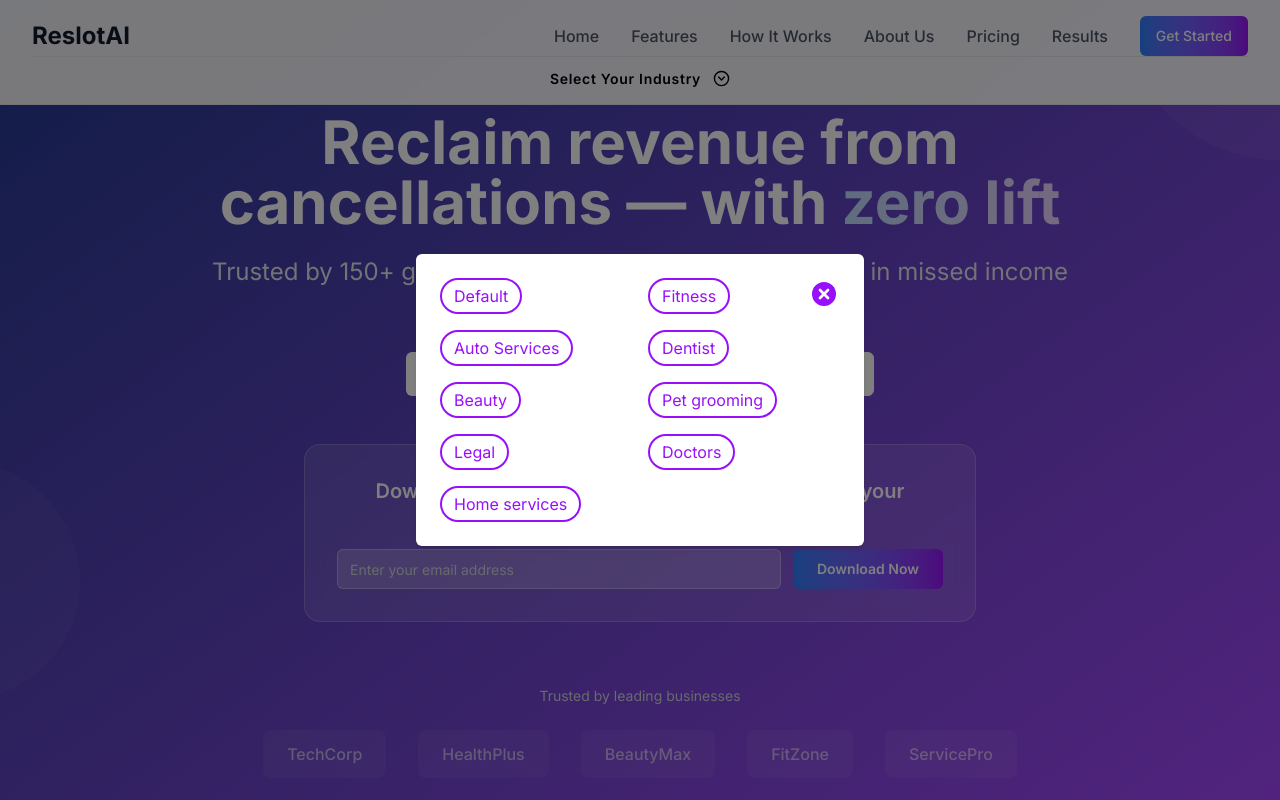
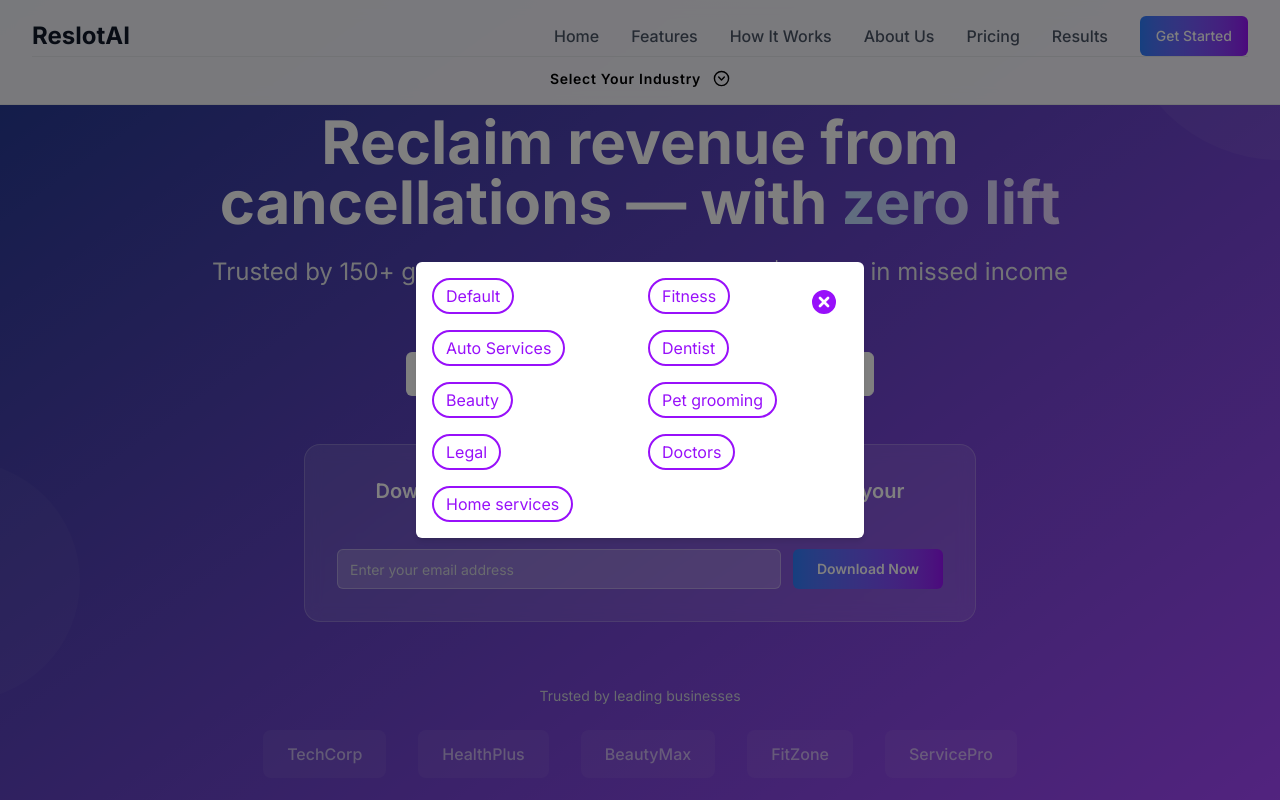
Before and after one commit to mister-abdurahman/reslotai, a Next.js app: page / in a window 1280 px wide. Both pictures are taken after a click on the icon 721 px from the left and 78 px from the top of the page. Shown: the top 800 px of the page. Built offline with nearby package versions, Linux system fonts and the light colour scheme.

Commit message:
adjusted modal card

```diff
--- a/components/Modal.tsx
+++ b/components/Modal.tsx
@@ -6,7 +6,7 @@ export default function Modal({ isOpen, onClose, children }) {
 
   return (
     <div className="fixed inset-0 bg-[rgba(0,0,0,0.5)] flex items-center justify-center z-50 h-screen">
-      <div className="bg-white p-6 rounded-md shadow-md max-w-md w-full relative">
+      <div className="bg-white p-4 rounded-md shadow-md max-w-md w-full mx-3 relative">
         <CircleX
           className="absolute w-8 h-8 top-6 right-6 fill-purple-600 text-white cursor-pointer"
           onClick={onClose}
```
